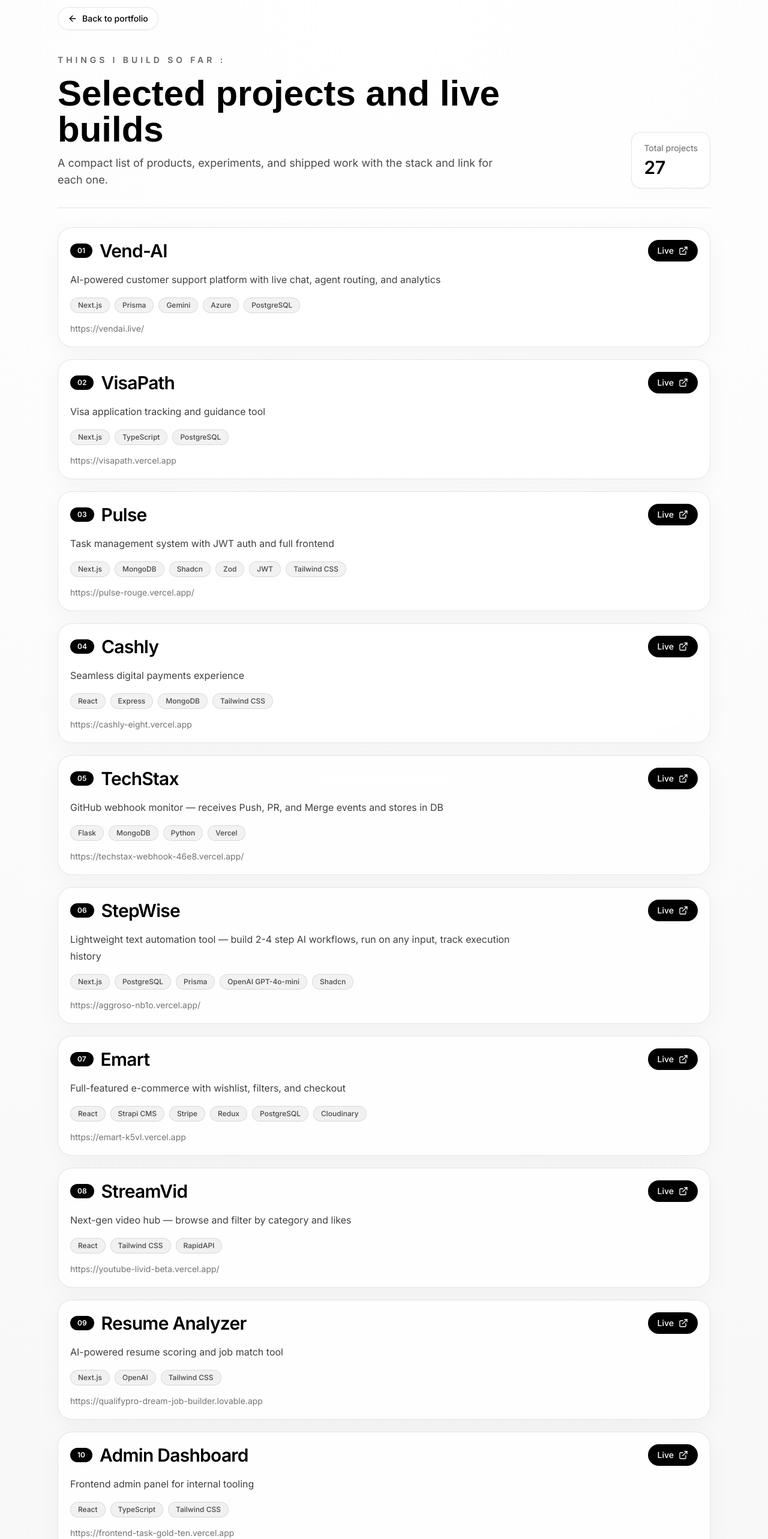
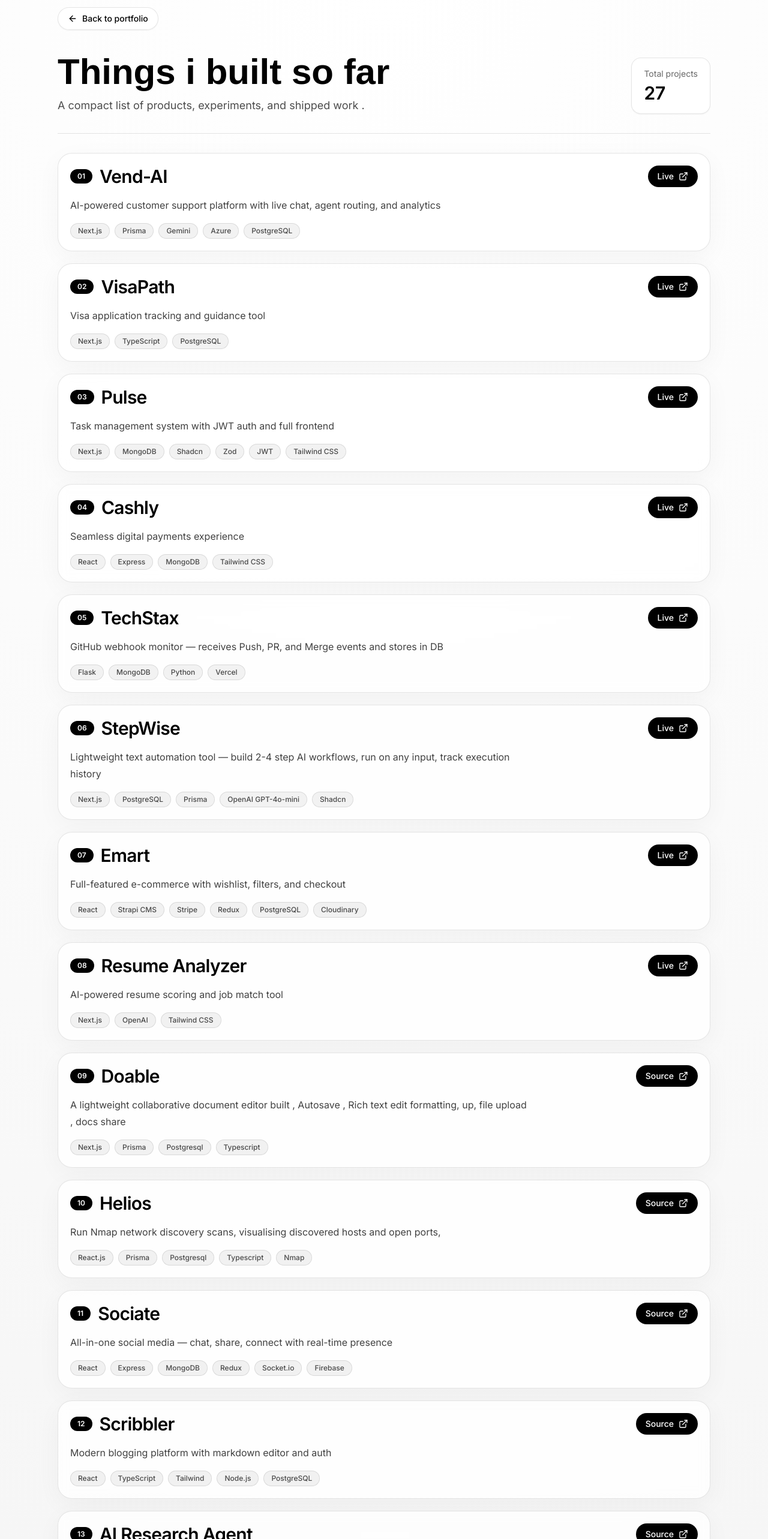
Before and after one commit to shreenarayan123/portfolio2, a Next.js app: page /projects in a window 1280 px wide. Shown: the part 20-2586 px from the top of the page at 60% size. Built offline with nearby package versions, Linux system fonts and the light colour scheme; a web font is replaced by a local one.

Commit message:
projects list fixed

```diff
--- a/src/app/content.ts
+++ b/src/app/content.ts
@@ -53,46 +53,10 @@
         url: "https://emart-k5vl.vercel.app",
     },
     {
-        name: "StreamVid",
-        description: "Next-gen video hub — browse and filter by category and likes",
-        stack: "React · Tailwind CSS · RapidAPI",
-        url: "https://youtube-livid-beta.vercel.app/",
-    },
-    {
         name: "Resume Analyzer",
         description: "AI-powered resume scoring and job match tool",
         stack: "Next.js · OpenAI · Tailwind CSS",
         url: "https://qualifypro-dream-job-builder.lovable.app",
-    },
-    {
-        name: "Admin Dashboard",
-        description: "Frontend admin panel for internal tooling",
-        stack: "React · TypeScript · Tailwind CSS",
-        url: "https://frontend-task-gold-ten.vercel.app",
-    },
-    {
-        name: "Pizza Hub",
-        description: "Pizza business landing page with 3D visuals",
-        stack: "React · Tailwind CSS · Three.js",
-        url: "https://pizza-hub-amber.vercel.app",
-    },
-    {
-        name: "Ciaan Cyber Tech",
-        description: "LinkedIn-style professional networking platform",
-        stack: "React · Node.js · PostgreSQL",
-        url: "https://ciaan-cyber-tech.vercel.app",
-    },
-    {
-        name: "E-commerce",
-        description: "Modern e-commerce platform landing page",
-        stack: "HTML · CSS · JavaScript · Bootstrap",
-        url: "https://shreenarayan123.github.io/E-commerce/",
-    },
-    {
-        name: "Facebook Clone",
-        description: "Facebook-like responsive app with theme and font customization",
-        stack: "HTML · CSS · JavaScript",
-        url: "https://shreenarayan123.github.io/Facebook-clone/",
     },
     {
         name: "Doable",
@@ -167,11 +131,47 @@
         url: "https://github.com/shreenarayan123/equal-collective",
     },
     {
+        name: "StreamVid",
+        description: "Next-gen video hub — browse and filter by category and likes",
+        stack: "React · Tailwind CSS · RapidAPI",
+        url: "https://youtube-livid-beta.vercel.app/",
+    },
+    {
+        name: "Admin Dashboard",
+        description: "Frontend admin panel for internal tooling",
+        stack: "React · TypeScript · Tailwind CSS",
+        url: "https://frontend-task-gold-ten.vercel.app",
+    },
+    {
+        name: "Pizza Hub",
+        description: "Pizza business landing page with 3D visuals",
+        stack: "React · Tailwind CSS · Three.js",
+        url: "https://pizza-hub-amber.vercel.app",
+    },
+    {
         name: "taskflow",
         description: "Task and workflow management tool",
         stack: "Next.js · TypeScript",
         url: "https://github.com/shreenarayan123/taskflow",
     },
+    {
+        name: "Ciaan Cyber Tech",
+        description: "LinkedIn-style professional networking platform",
+        stack: "React · Node.js · PostgreSQL",
+        url: "https://ciaan-cyber-tech.vercel.app",
+    },
+    {
+        name: "E-commerce",
+        description: "Modern e-commerce platform landing page",
+        stack: "HTML · CSS · JavaScript · Bootstrap",
+        url: "https://shreenarayan123.github.io/E-commerce/",
+    },
+    {
+        name: "Facebook Clone",
+        description: "Facebook-like responsive app with theme and font customization",
+        stack: "HTML · CSS · JavaScript",
+        url: "https://shreenarayan123.github.io/Facebook-clone/",
+    }
 ]
 
 export const projects = [
--- a/src/app/projects/page.tsx
+++ b/src/app/projects/page.tsx
@@ -15,16 +15,13 @@
         </Link>
 
         <div className="mt-10 flex flex-col gap-4 border-b border-black/10 pb-8 dark:border-white/10">
-          <p className="text-sm font-semibold uppercase tracking-[0.35em] text-black/60 dark:text-white/60">
-            Things i build so far :
-          </p>
           <div className="flex flex-col gap-4 md:flex-row md:items-end md:justify-between">
             <div className="max-w-3xl space-y-3">
               <h1 className="font-cal-sans-regular text-4xl font-semibold sm:text-5xl lg:text-6xl">
-                Selected projects and live builds
+                Things i built so far
               </h1>
               <p className="text-base leading-7 text-black/70 dark:text-white/70 sm:text-lg">
-                A compact list of products, experiments, and shipped work with the stack and link for each one.
+                A compact list of products, experiments, and shipped work .
               </p>
             </div>
             <div className="rounded-2xl border border-black/10 bg-white/70 px-5 py-4 text-sm shadow-sm dark:border-white/10 dark:bg-white/5">
@@ -68,10 +65,6 @@
                         </span>
                       ))}
                     </div>
-
-                    <p className="break-all text-sm text-black/55 dark:text-white/55">
-                      {project.url}
-                    </p>
                   </div>
 
                   <Link
```
